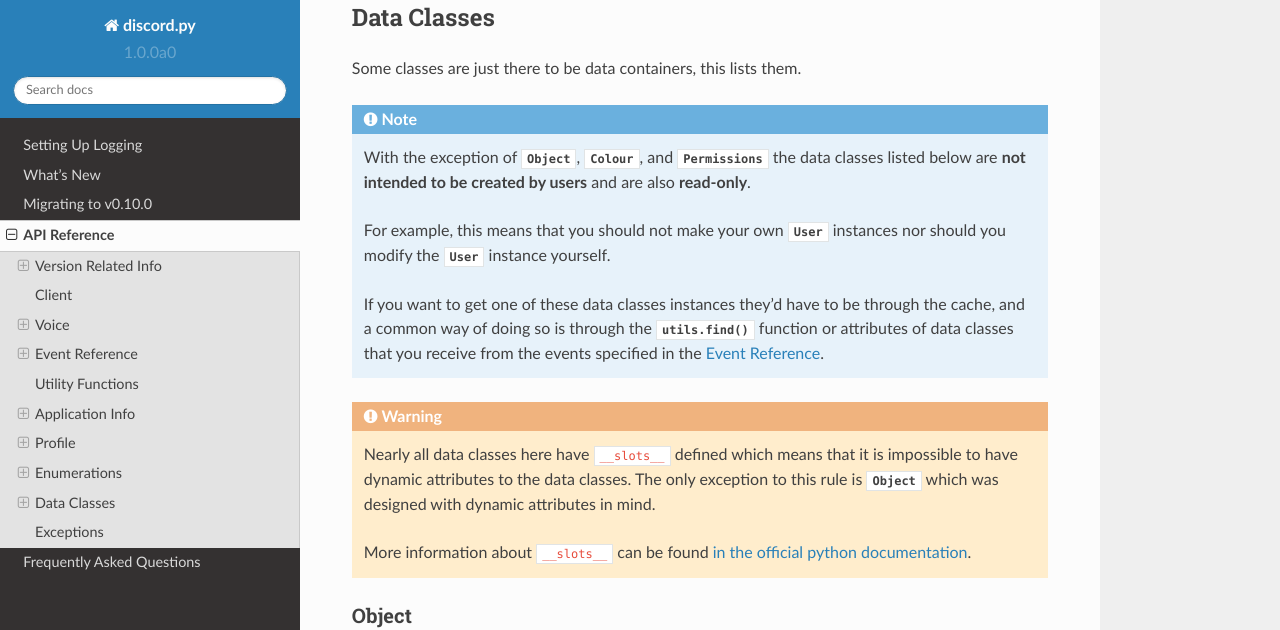
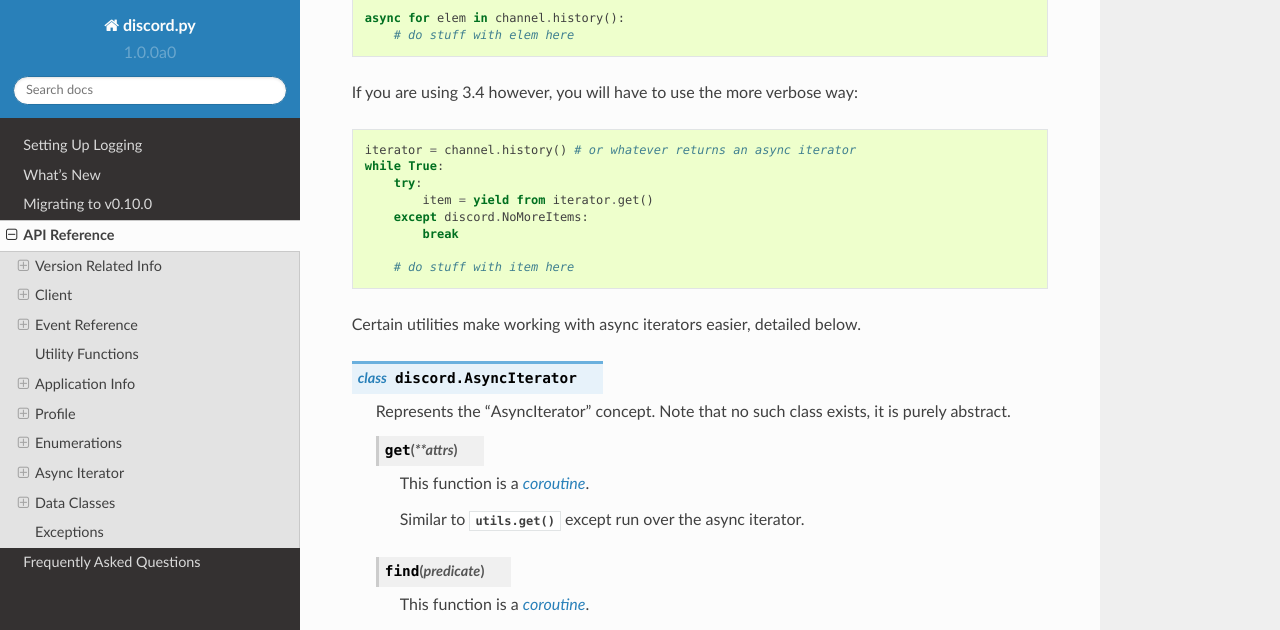
Before and after one commit to Rapptz/discord.py, a Sphinx documentation site: the page built from docs/api.rst, in a window 1280 px wide and 1400 px high, scrolled down 15496 px. Shown: the top 630 px of the window. Built offline with Sphinx 7.4.7 and the Read the Docs theme 2.0.0, drawn with Linux system fonts in a browser that asks for light colours; some of the changed text lies outside the part shown.

Commit message:
Implement utilities for AsyncIterator.
Closes #473.

```diff
--- a/docs/api.rst
+++ b/docs/api.rst
@@ -39,14 +39,6 @@
 
 .. autoclass:: AutoShardedClient
     :members:
-
-
-Voice
------
-
-.. autoclass:: VoiceClient
-    :members:
-
 
 Opus Library
 ~~~~~~~~~~~~~
@@ -683,6 +675,82 @@
 
         You have sent a friend request to this user.
 
+Async Iterator
+----------------
+
+Some API functions return an "async iterator". An async iterator is something that is
+capable of being used in an `async for <https://docs.python.org/3/reference/compound_stmts.html#the-async-for-statement>`_
+statement.
+
+These async iterators can be used as follows in 3.5 or higher: ::
+
+    async for elem in channel.history():
+        # do stuff with elem here
+
+If you are using 3.4 however, you will have to use the more verbose way: ::
+
+    iterator = channel.history() # or whatever returns an async iterator
+    while True:
+        try:
+            item = yield from iterator.get()
+        except discord.NoMoreItems:
+            break
+
+        # do stuff with item here
+
+Certain utilities make working with async iterators easier, detailed below.
+
+.. class:: AsyncIterator
+
+    Represents the "AsyncIterator" concept. Note that no such class exists,
+    it is purely abstract.
+
+    .. method:: get(**attrs)
+
+        |coro|
+
+        Similar to :func:`utils.get` except run over the async iterator.
+
+    .. method:: find(predicate)
+
+        |coro|
+
+        Similar to :func:`utils.find` except run over the async iterator.
+
+        Unlike :func:`utils.find`\, the predicate provided can be a
+        coroutine.
+
+        :param predicate: The predicate to use. Can be a coroutine.
+        :return: The first element that returns ``True`` for the predicate or ``None``.
+
+    .. method:: flatten()
+
+        |coro|
+
+        Flattens the async iterator into a ``list`` with all the elements.
+
+        :return: A list of every element in the async iterator.
+        :rtype: list
+
+    .. method:: map(func)
+
+        This is similar to the built-in ``map`` function. Another
+        :class:`AsyncIterator` is returned that executes the function on
+        every element it is iterating over. This function can either be a
+        regular function or a coroutine.
+
+        :param func: The function to call on every element. Could be a coroutine.
+        :return: An async iterator.
+
+    .. method:: filter(predicate)
+
+        This is similar to the built-in ``filter`` function. Another
+        :class:`AsyncIterator` is returned that filters over the original
+        async iterator. This predicate can be a regular function or a coroutine.
+
+        :param predicate: The predicate to call on every element. Could be a coroutine.
+        :return: An async iterator.
+
 .. _discord_api_data:
 
 Data Classes
```
Also changed, not shown: 3 other files.
